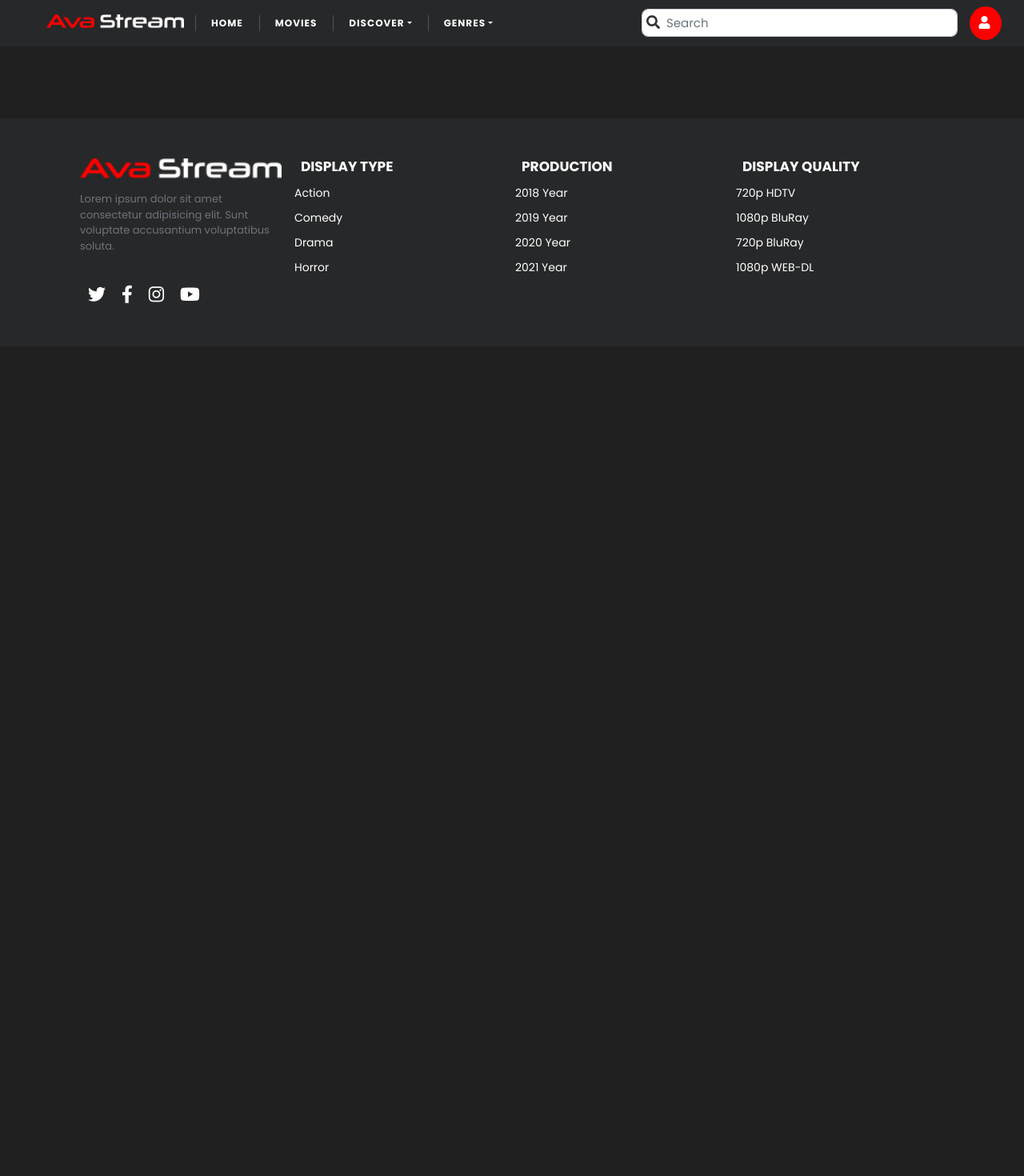
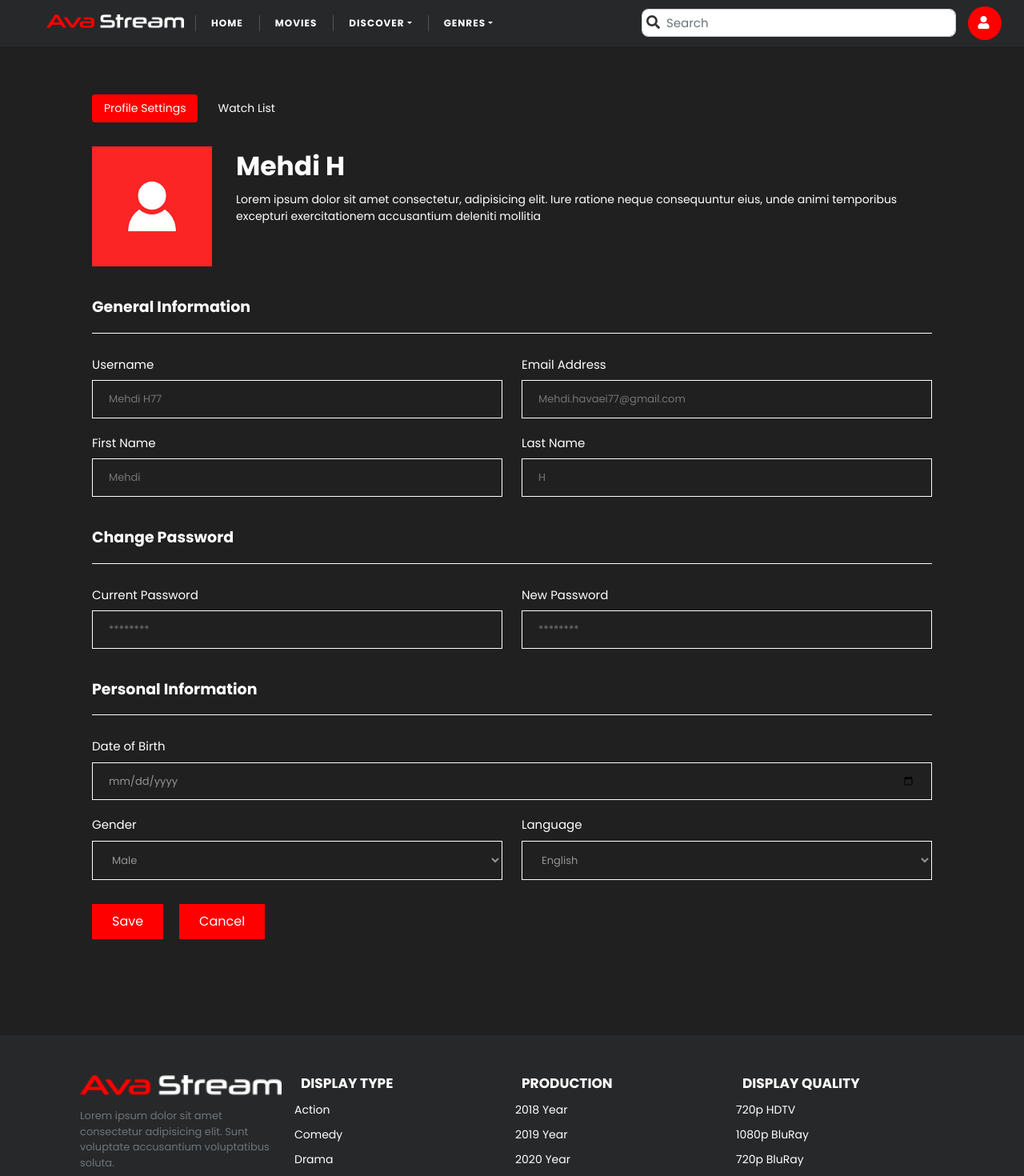
Before and after one commit to Mehdih77/Movie-App, a React (Create React App) app: page /dashboard in a window 1280 px wide. Shown: the top 1470 px of the page at 80% size. Before the commit the page ends 800 px from the top, so only its background shows below. Built offline with nearby package versions, Linux system fonts and the light colour scheme.

Commit message:
create Dashboard page & complete profileSettings part

```diff
--- a/src/App.js
+++ b/src/App.js
@@ -1,5 +1,6 @@
 import Home from './Pages/Home/Home';
 import Layout from './Layout/Layout';
+import Dashboard from './Pages/Dashboard/Dashboard';
 import {
   BrowserRouter as Router,
   Switch,
@@ -12,6 +13,7 @@ function App() {
       <Switch>
         <Layout>
           <Route path='/' exact component={Home} />
+          <Route path='/dashboard' exact component={Dashboard} />
         </Layout>
       </Switch>
     </Router>
--- a/src/Layout/Header/Navbar/Navbar.module.css
+++ b/src/Layout/Header/Navbar/Navbar.module.css
@@ -27,6 +27,18 @@
   transition: all 0.3s linear;
 }
 
+.custom_dropdown_genres div {
+  display: flex;
+  flex-wrap: wrap;
+  width: 350px;
+}
+.custom_dropdown_genres div a {
+  max-width: 50%;
+  flex: 50%;
+  padding-right: 70px;
+  text-transform: uppercase;
+}
+
 @media screen and (min-width: 992px) {
   .custom_navbar li a {
     padding: 10px 20px !important;
--- a/src/Layout/Header/SearchBar/SearchBar.js
+++ b/src/Layout/Header/SearchBar/SearchBar.js
@@ -1,3 +1,4 @@
+import { Link } from 'react-router-dom';
 import styles from './SearchBar.module.css';
 
 export default function SearchBar() {
@@ -11,9 +12,11 @@ export default function SearchBar() {
                 aria-label="Search"/>
                 <button><i className="fas fa-search"></i></button>
             </div>
-            <button className={`${styles.user_btn} btn`} type="submit">
-                <i className="fas fa-user"></i>
-            </button>
+            <Link to='/dashboard' href='/dashboard'>
+                <button className={`${styles.user_btn} btn`} type="submit">
+                    <i className="fas fa-user"></i>
+                </button>
+            </Link>
         </form>
     )
 }
--- a/src/Layout/Header/SearchBar/SearchBar.module.css
+++ b/src/Layout/Header/SearchBar/SearchBar.module.css
@@ -25,6 +25,9 @@
   left: 6px;
   font-size: 17px;
 }
+.search_bar div button:hover {
+  color: red;
+}
 .search_bar div button:focus {
   transform: scale(0.9);
 }
--- /dev/null
+++ b/src/Pages/Dashboard/Dashboard.js
@@ -0,0 +1,9 @@
+import DashboardComponents from "../../components/DashboardComponents/DashboardComponents";
+
+export default function Dashboard() {
+    return (
+        <>
+            <DashboardComponents />
+        </>
+    )
+}
--- a/src/components/BestSeries/BestSeries.module.css
+++ b/src/components/BestSeries/BestSeries.module.css
@@ -34,7 +34,7 @@ button.not_active_tab:hover {
   left: 0;
   width: 100%;
   height: 100%;
-  background-color: rgba(0, 0, 0, 0.95);
+  background-color: rgba(0, 0, 0, 0.9);
 }
 .best_series_title {
   color: #fff;
@@ -47,10 +47,10 @@ button.not_active_tab:hover {
 }
 .best_series_title p:nth-child(2) {
   font-weight: 700;
-  font-size: 45px;
+  font-size: 50px;
 }
 .best_series_title p:nth-child(3) {
-  font-size: 13px;
+  font-size: 14px;
 }
 .best_series_content {
   position: relative;
--- /dev/null
+++ b/src/components/DashboardComponents/DashboardComponents.js
@@ -0,0 +1,38 @@
+import { useState } from "react";
+import styles from './DashboardComponents.module.css';
+import ProfileSettings from "./ProfileSettings";
+import WatchList from "./WatchList";
+
+export default function DashboardComponents() {
+
+    const [profileSetting, setProfileSetting] = useState(true);
+    const [watchList, setWatchList] = useState(false);
+
+    const handleShowProfileSetting = () => {
+        setProfileSetting(true);
+        setWatchList(false)
+    };
+
+    const handleShowWatchList = () => {
+        setProfileSetting(false);
+        setWatchList(true);
+    }
+
+    return (
+        <>
+            <section className='container'>
+            <div className='row'>
+                    <div className={styles.main_movies_tabs}>
+                        <button className={profileSetting ? styles.active_tabs : styles.not_active_tab} onClick={handleShowProfileSetting}>Profile Settings</button>
+                        <button className={watchList ? styles.active_tabs : styles.not_active_tab} onClick={handleShowWatchList}>Watch List</button>
+                    </div>
+                </div>
+                <div className="row">
+                    {profileSetting && <ProfileSettings />}
+                    {watchList && <WatchList />}
+                </div>
+            </section>
+
+        </>
+    )
+}
--- /dev/null
+++ b/src/components/DashboardComponents/DashboardComponents.module.css
@@ -0,0 +1,102 @@
+/* main style */
+.main_movies_tabs {
+  margin-top: 60px;
+}
+.main_movies_tabs button {
+  font-size: 14px;
+  color: #fff;
+  background-color: transparent;
+  outline: none;
+  border: none;
+  padding: 7px 15px;
+  margin-right: 10px;
+  border-radius: 4px;
+}
+button.active_tabs {
+  background-color: red;
+  transition: all 0.4s linear;
+}
+button.not_active_tab:hover {
+  color: red;
+  transition: all 0.3s linear;
+}
+
+@media screen and (min-width: 982px) {
+  .main_movies_tabs {
+    padding-left: 45px;
+  }
+}
+
+/* profile_settings */
+.profile_settings {
+  color: #fff;
+  padding: 30px 45px;
+}
+.profile_settings_details {
+  display: flex;
+  /* flex-wrap: wrap; */
+}
+.profile_settings_details div:first-child img {
+  width: 150px;
+}
+.profile_settings_details div:last-child {
+  margin-left: 30px;
+}
+.profile_settings_details div:last-child p:nth-child(1) {
+  font-weight: 700;
+  font-size: 33px;
+}
+.profile_settings_details div:last-child p:nth-child(2) {
+  font-size: 14px;
+  margin-top: -10px;
+}
+
+/* profile_settings_form */
+.profile_settings_form {
+  display: flex;
+  flex-direction: column;
+}
+.profile_settings_form h5 {
+  font-weight: 600;
+  font-size: 19px;
+  border-bottom: 1px solid #fff;
+  margin-top: 40px;
+  padding-bottom: 20px;
+}
+.profile_settings_input {
+  display: flex;
+  flex-direction: column;
+}
+.profile_settings_input input,
+.profile_settings_input select {
+  border-radius: 0 !important;
+  background-color: transparent;
+  color: #959595;
+  border: 1px solid #fff;
+  padding: 13px 20px;
+  font-size: 13px;
+}
+.profile_settings_input input:focus,
+.profile_settings_input select:focus {
+  background-color: #fff;
+  border: 1px solid red;
+  outline: none;
+}
+.profile_settings_input span {
+  padding: 20px 0 8px 0;
+  font-size: 15px;
+}
+.profile_settings_form button {
+  color: #fff;
+  margin-top: 30px;
+  background-color: red;
+  outline: none;
+  border: none;
+  padding: 10px 25px;
+  margin-right: 20px;
+}
+.profile_settings_form button:hover {
+  color: #fff;
+  background-color: #333;
+  transition: all 0.2s ease-in;
+}
--- /dev/null
+++ b/src/components/DashboardComponents/ProfileSettings.js
@@ -0,0 +1,80 @@
+import styles from './DashboardComponents.module.css';
+
+export default function ProfileSettings() {
+    return (
+        <section className={styles.profile_settings}>
+            <div className={styles.profile_settings_details}>
+                <div>
+                    <img src="/images/user.jpg" alt="user profile" />
+                </div>
+                <div>
+                    <p>Mehdi H</p>
+                    <p>Lorem ipsum dolor sit amet consectetur, adipisicing elit. Iure ratione neque consequuntur eius, unde animi temporibus excepturi exercitationem accusantium deleniti mollitia</p>
+                </div>
+            </div>
+            <div className={styles.profile_settings_form}>
+                <h5>General Information</h5>
+                    <div className="row">
+                        <div className={`${styles.profile_settings_input} col-xl-6`}>
+                            <span>Username</span>
+                            <input type="text" placeholder='Mehdi H77' />
+                        </div>
+                        <div className={`${styles.profile_settings_input} col-xl-6`}>
+                            <span>Email Address</span>
+                            <input type="text" placeholder='Mehdi.havaei77@gmail.com' />
+                        </div>
+                        <div className={`${styles.profile_settings_input} col-xl-6`}>
+                            <span>First Name</span>
+                            <input type="text" placeholder='Mehdi' />
+                        </div>
+                        <div className={`${styles.profile_settings_input} col-xl-6`}>
+                            <span>Last Name</span>
+                            <input type="text" placeholder='H' />
+                        </div>
+                    </div>
+                <h5>Change Password</h5>
+                    <div className="row">
+                        <div className={`${styles.profile_settings_input} col-xl-6`}>
+                            <span>Current Password</span>
+                            <input type="password" placeholder='********' />
+                        </div>
+                        <div className={`${styles.profile_settings_input} col-xl-6`}>
+                            <span>New Password</span>
+                            <input type="password" placeholder='********' />
+                        </div>
+                    </div>
+                <h5>Personal Information</h5>
+                    <div className="row">
+                        <div className={`${styles.profile_settings_input} col-xl-12`}>
+                            <span>Date of Birth</span>
+                            <input type="date" />
+                        </div>
+                        <div className={`${styles.profile_settings_input} col-xl-6`}>
+                            <span>Gender</span>
+                            <select>
+                                <option value="Male">Male</option>
+                                <option value="Female">Female</option>
+                            </select>
+                        </div>
+                        <div className={`${styles.profile_settings_input} col-xl-6`}>
+                            <span>Language</span>
+                            <select>
+                                <option value="Male">English</option>
+                                <option value="Female">Persian</option>
+                                <option value="Female">Arabic</option>
+                                <option value="Female">German</option>
+                                <option value="Female">French</option>
+                                <option value="Female">Italian</option>
+                                <option value="Female">Russian</option>
+                                <option value="Female">Spanish</option>
+                            </select>
+                        </div>
+                    </div>
+                <div>
+                    <button>Save</button>
+                    <button>Cancel</button>
+                </div>
+            </div>
+        </section>
+    )
+}
--- /dev/null
+++ b/src/components/DashboardComponents/WatchList.js
@@ -0,0 +1,9 @@
+import styles from './DashboardComponents.module.css';
+
+export default function WatchList() {
+    return (
+        <div>
+
+        </div>
+    )
+}
--- a/src/index.css
+++ b/src/index.css
@@ -20,6 +20,7 @@ button:focus {
 }
 input {
   border-radius: 8px !important;
+  outline: none;
 }
 input:focus {
   box-shadow: none !important;
```
Also changed, not shown: src/Layout/Header/Navbar/Navbar.js (+10 -5 lines), public/images/user.jpg (added).
